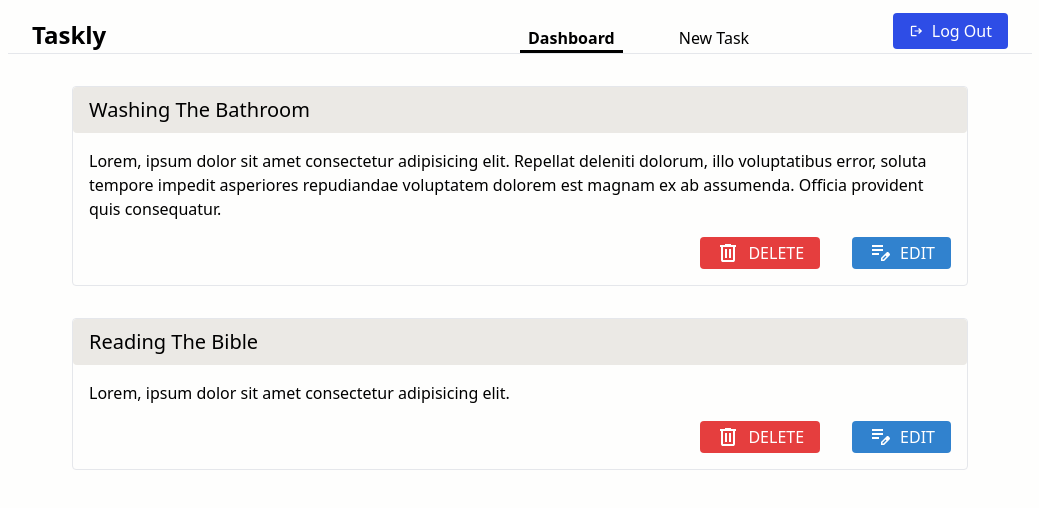
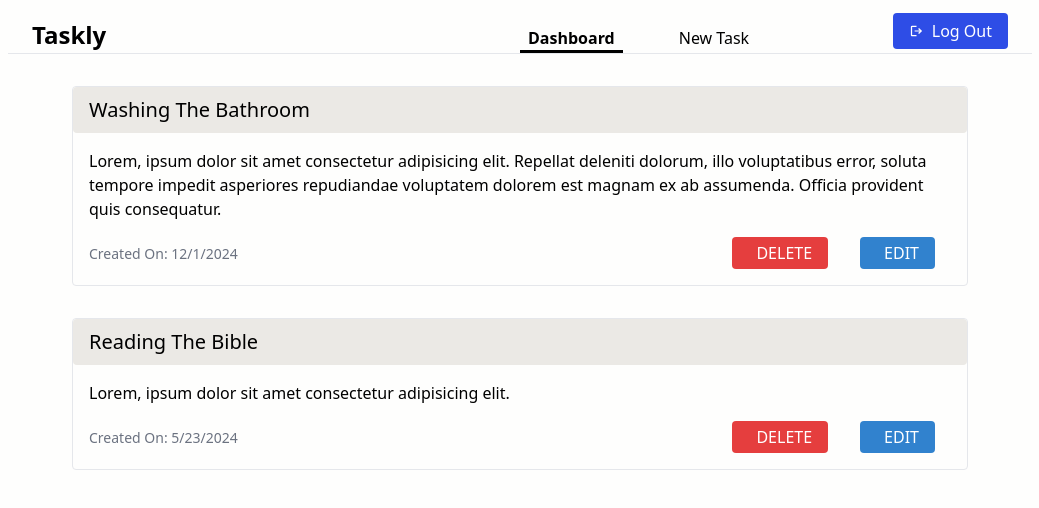
Before and after one commit to atonya-bravin/Full_Stack_To_Do_List, a React (Vite) app: page /Dashboard in a window 1280 px wide. Shown: the top 508 px of the page, without its empty margins (120-1159 px from the left). Built offline with nearby package versions, Linux system fonts and the light colour scheme.

Commit message:
feat: Inclusion of the task time stamp
The timestamp lable that shows when the task was created is now
included.

```diff
--- a/src/V2/Pages/Tasks.tsx
+++ b/src/V2/Pages/Tasks.tsx
@@ -1,14 +1,16 @@
 import editIcon from "../assets/Icons/edit.svg";
 import deleteIcon from "../assets/Icons/delete.svg";
 
-const tasks: {Title: string, Description: string }[] = [
+const tasks: {Title: string, Description: string, Date: Date }[] = [
     {
         Title: "Washing The Bathroom",
-        Description: "Lorem, ipsum dolor sit amet consectetur adipisicing elit. Repellat deleniti dolorum, illo voluptatibus error, soluta tempore impedit asperiores repudiandae voluptatem dolorem est magnam ex ab assumenda. Officia provident quis consequatur."
+        Description: "Lorem, ipsum dolor sit amet consectetur adipisicing elit. Repellat deleniti dolorum, illo voluptatibus error, soluta tempore impedit asperiores repudiandae voluptatem dolorem est magnam ex ab assumenda. Officia provident quis consequatur.",
+        Date: new Date(2024,11,1)
     },
     {
         Title: "Reading The Bible",
-        Description: "Lorem, ipsum dolor sit amet consectetur adipisicing elit. "
+        Description: "Lorem, ipsum dolor sit amet consectetur adipisicing elit. ",
+        Date: new Date(2024,4,23)
     }
 ]
 
@@ -22,6 +24,10 @@
                     </div>
                     <div className="px-[16px]">
                         {task.Description}
+                    </div>
+                    <div className="w-full flex flex-row px-[16px]">
+                        <div className="w-full text-[14px] text-[#6B7280] flex items-center">
+                            Created On: {task.Date.toLocaleDateString()}
                         </div>
                         <div className="flex flex-row gap-[32px] justify-end px-[16px]">
                             <div className="px-[16px] py-[4px] flex justify-center items-center font-medium bg-[#E53E3E] text-white rounded-[4px]">
@@ -42,6 +48,7 @@
                             </div>
                         </div>
                     </div>
+                </div>
             ))}
         </div>
     );
```
Lines whose indentation alone changed are shown as unchanged.
